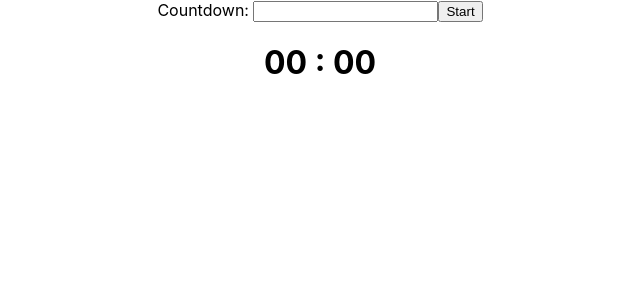
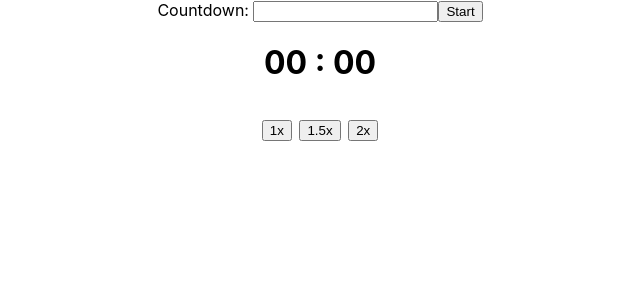
Before and after one commit to torianne02/timer, a React (Create React App) app: page / in a window 1280 px wide. Shown: the top 300 px of the page, without its empty margins (320-960 px from the left). Built offline with nearby package versions, Linux system fonts and the light colour scheme.

Commit message:
adds logic for speed buttons is not working properly yet

```diff
--- a/src/components/Timer.js
+++ b/src/components/Timer.js
@@ -1,6 +1,7 @@
 import React, { Component } from 'react';
 import TimerForm from './TimerForm';
 import TimerText from './TimerText';
+import TimerSpeed from './TimerSpeed';
 
 class Timer extends Component {
   constructor(props) {
@@ -10,9 +11,10 @@ class Timer extends Component {
       startTime: '',
       minutes: 0,
       seconds: 0,
-      speed: 1,
+      speed: 1000,
       messageText: '',
       showButton: false,
+      changeSpeed: false,
     };
     this.handleOnChange = this.handleOnChange.bind(this);
   }
@@ -32,6 +34,33 @@ class Timer extends Component {
   handleOnResume = event => {
     this.setState({
       timerOn: true,
+    })
+  }
+
+  handleOnNormalSpeed = event => {
+    this.startInterval()
+
+    this.setState({
+      speed: 1000,
+      changeSpeed: true,
+    })
+  }
+
+  handleOnMediumSpeed = event => {
+    this.startInterval()
+
+    this.setState({
+      speed: 1500,
+      changeSpeed: true,
+    })
+  }
+
+  handleOnHighSpeed = event => {
+    this.startInterval()
+
+    this.setState({
+      speed: 2000,
+      changeSpeed: true,
     })
   }
 
@@ -106,8 +135,19 @@ class Timer extends Component {
     }
   }
 
+  startInterval = () => {
+    // this is acting really odd - when 1.5 or 2 is clicked it goes fast and then lags
+    if (this.state.changeSpeed) {
+      clearInterval(this.timerID);
+
+      this.timerID = setInterval(() => this.tick(), this.state.speed)
+    } else {
+      this.timerID = setInterval(() => this.tick(), this.state.speed)
+    }
+  }
+
   componentDidMount() {
-    this.timerID = setInterval(() => this.tick(), 1000)
+    this.startInterval()
   }
 
   componentWillUnmount() {
@@ -124,10 +164,11 @@ class Timer extends Component {
             handleOnSubmit={ this.handleOnSubmit }
           />
         </div>
+
         <div className="timer-message">
           { this.state.messageText }
         </div>
-        <div className="timer-text">
+
         <TimerText
           minutes={ this.fixString(this.state.minutes) }
           seconds={ this.fixString(this.state.seconds) }
@@ -136,14 +177,12 @@ class Timer extends Component {
           handleOnPause={ this.handleOnPause }
           handleOnResume={ this.handleOnResume }
         />
-        </div>
-        <div className="timer-speed">
-          {/*
-            Speed component will house the 3 speed buttons
 
-            will use handleOnClick to change speed
-          */}
-        </div>
+        <TimerSpeed
+          handleOnNormalSpeed={ this.handleOnNormalSpeed }
+          handleOnMediumSpeed={ this.handleOnMediumSpeed }
+          handleOnHighSpeed={ this.handleOnHighSpeed }
+        />
       </div>
     )
   }
```
Lines whose indentation alone changed are shown as unchanged.
